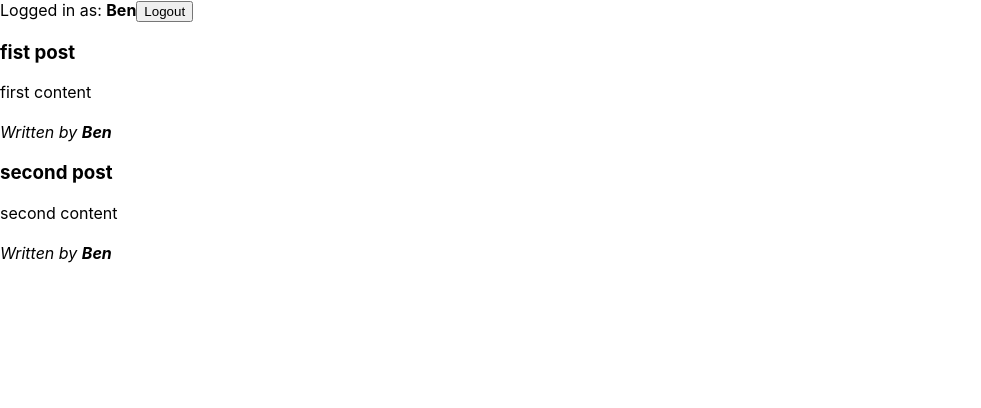
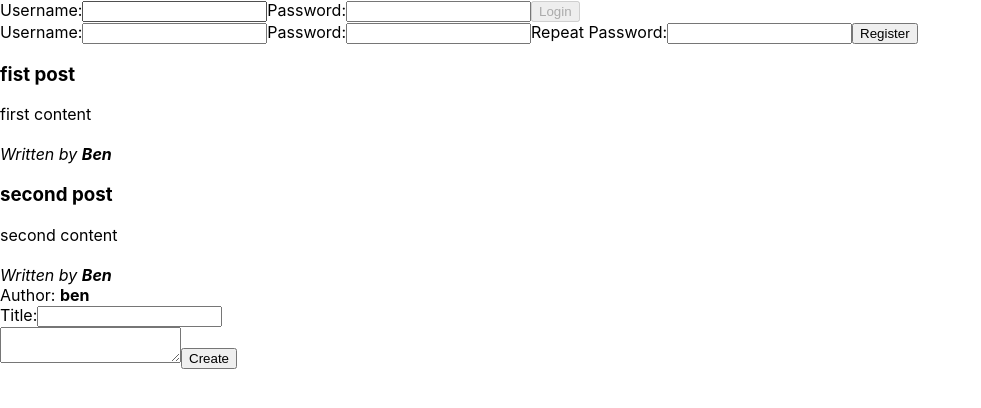
Before and after one commit to NebjaminCode/436Lab2, a React (Create React App) app: page / in a window 1280 px wide. Shown: the top 408 px of the page, without its empty margins (0-981 px from the left). Built offline with nearby package versions, Linux system fonts and the light colour scheme.

Commit message:
started third lecture

```diff
--- a/src/App.js
+++ b/src/App.js
@@ -1,6 +1,7 @@
 //import { useState } from 'react'
 import UserBar from './Components/User/UserBar'
 import PostList from './Components/post/PostList';
+import CreatePost from './Components/post/CreatePost';
 
 function App() {
 
@@ -21,6 +22,7 @@ function App() {
     <div>
       <UserBar />
       <PostList posts={testPost} />
+      <CreatePost user="ben"/>
     </div>
   );
 }
--- a/src/Components/User/Login.js
+++ b/src/Components/User/Login.js
@@ -1,13 +1,28 @@
-function Login() {
-    return (
-    <form onSubmit={e => e.preventDefault()}>
-        <label htmlFor="login-username">Username:</label>
-        <input type="text" name="login-username" id="login-username" />
-        <label htmlFor="login-password">Password:</label>
-        <input type="password" name="login-password" id="login-password" />
-        <input type="submit" value="Login" />
+import React, { useState } from "react";
+
+function Login({ setUser }) {
+  const [username, setUsername] = useState("");
+
+  return (
+    <form
+      onSubmit={(e) => {
+        e.preventDefault();
+        setUser(username);
+      }}
+    >
+      <label htmlFor="login-username">Username:</label>
+      <input
+        type="text"
+        value={username}
+        onChange={(event) => setUsername(event.target.value)}
+        name="login-username"
+        id="login-username"
+      />
+      <label htmlFor="login-password">Password:</label>
+      <input type="password" name="login-password" id="login-password" />
+      <input type="submit" value="Login" disabled={username.length === 0} />
     </form>
-    )
+  );
 }
 
 export default Login;
--- a/src/Components/User/UserBar.js
+++ b/src/Components/User/UserBar.js
@@ -1,15 +1,18 @@
+import { useState } from 'react'
+
 import Login from './Login'
 import Logout from './Logout'
 import Register from './Register'
 
 export default function UserBar() {
-    const user = 'Ben'
-    if (user) {return <Logout user={user} />}
-    else {
+    const [ user, setUser ] = useState('')
+    if (user) {
+        return <Logout user={user} setUser={setUser} />
+    } else {
         return (
             <>
-            <Login />
-            <Register />
+                <Login setUser={setUser}/>
+                <Register setUser={setUser}/>
             </>
         )
     }
```
